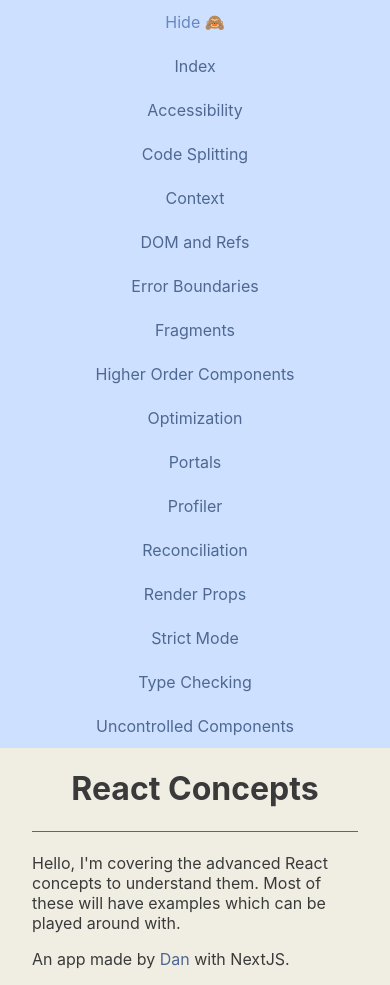
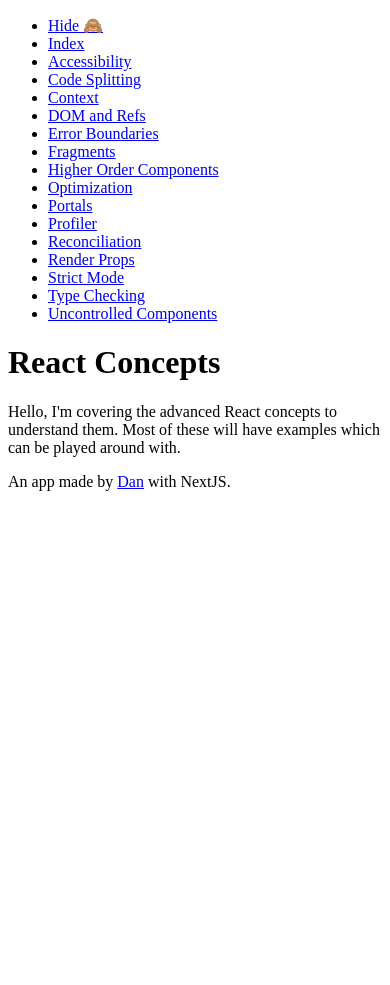
Before and after one commit to danbfield/react-concepts, a Next.js app in the folder app/: page / in a window 390 px wide. After the commit the page ends 844 px from the top, so only its background shows below. Built offline with nearby package versions, Linux system fonts and the light colour scheme.

Commit message:
Replace global.css with tailwind import

```diff
--- a/app/pages/_app.js
+++ b/app/pages/_app.js
@@ -1,4 +1,4 @@
-import '../styles/globals.css'
+import 'tailwindcss/tailwind.css'
 import { NavigationMenu as WithNavigation } from '../components'
 
 const items = [
--- a/app/styles/globals.css
+++ /dev/null
@@ -1,83 +0,0 @@
-html,
-body {
-  margin: 0;
-  font-family: -apple-system, BlinkMacSystemFont, 'Segoe UI', 'Roboto', 'Oxygen',
-    'Ubuntu', 'Cantarell', 'Fira Sans', 'Droid Sans', 'Helvetica Neue',
-    sans-serif;
-  -webkit-font-smoothing: antialiased;
-  -moz-osx-font-smoothing: grayscale;
-  background-color: rgb(240, 238, 227);
-  color: rgb(58, 58, 58);
-}
-
-.mobile__hide-menu {
-  display: none;
-}
-
-nav ul {
-  display: flex;
-  flex-wrap: wrap;
-  -webkit-flex-wrap: wrap;
-  list-style-type: none;
-  margin: 0;
-  padding: 0;
-  background-color: rgb(205, 224, 255);
-}
-
-nav li a {
-  display: inline-block;
-  padding: 12px;
-}
-
-a {
-  text-decoration: none;
-  color: rgb(79, 104, 146);
-}
-
-a:hover {
-  color: rgb(105, 136, 189);
-}
-
-* {
-  box-sizing: border-box;
-}
-
-main {
-  margin: 1rem auto;
-  max-width: 720px;
-  padding: 0 2rem;
-}
-
-footer {
-  position: fixed;
-  bottom: 0;
-  left: 0;
-  padding: 20px;
-  width: 100%;
-}
-
-h1 {
-  border-bottom: 1px solid rgb(79, 104, 146);
-  padding-bottom: 0.7em;
-}
-
-@media screen and (max-width: 34em) {
-  h1 {
-    text-align: center;
-  }
-  nav ul li {
-    width: 100%;
-    text-align: center;
-  }
-
-  .mobile__hide-menu {
-    display: block;
-  }
-}
-
-label,
-input,
-button {
-  display: block;
-  margin: 10px 0;
-}
```
